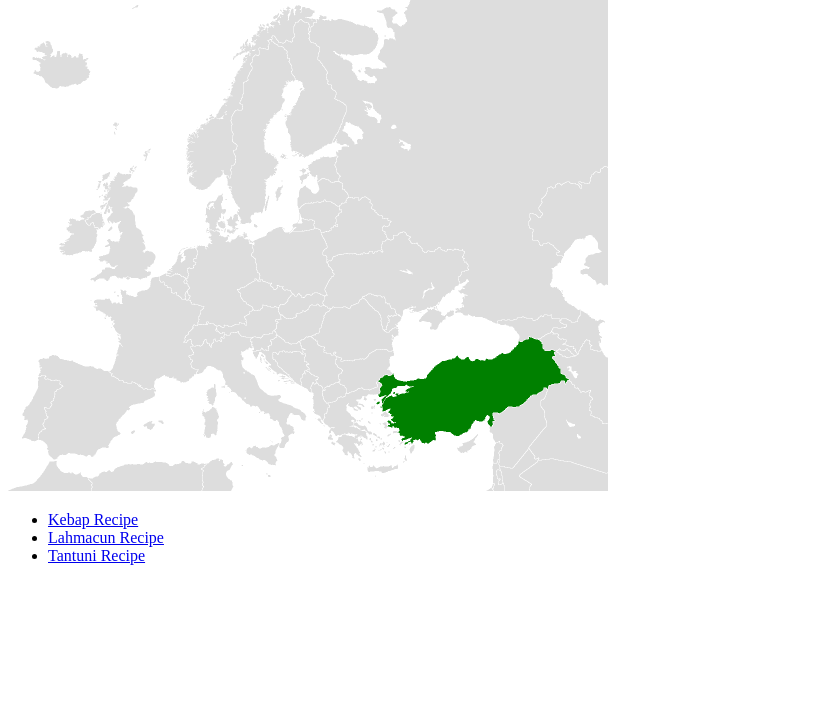
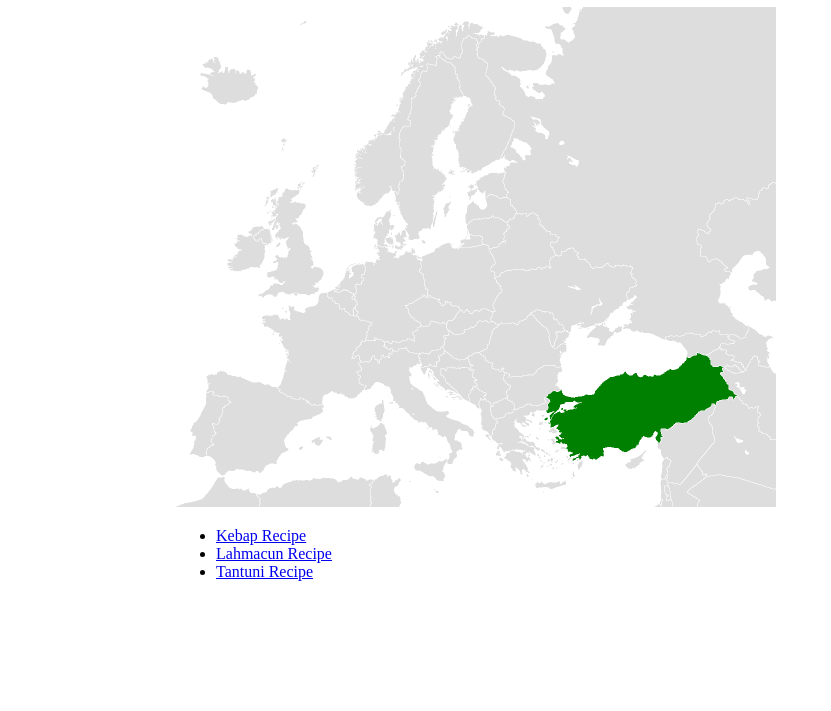
Before and after one commit to furkan0412/odin-recipes, a plain HTML site: page index.html in a window 1280 px wide. Shown: the part 89-800 px from the top of the page, without its empty margins (0-831 px from the left). Drawn offline with Linux system fonts and the light colour scheme.

Commit message:
feat: center the entire mainpage

```diff
--- a/css/main.css
+++ b/css/main.css
@@ -6,3 +6,13 @@ html {
 *, *:before, *:after {
   box-sizing: border-box;
 }
+
+body {
+  margin: 0;
+}
+
+.container {
+  margin: 0 auto;
+  max-width: 960px;
+  padding: 1rem;
+}
```
